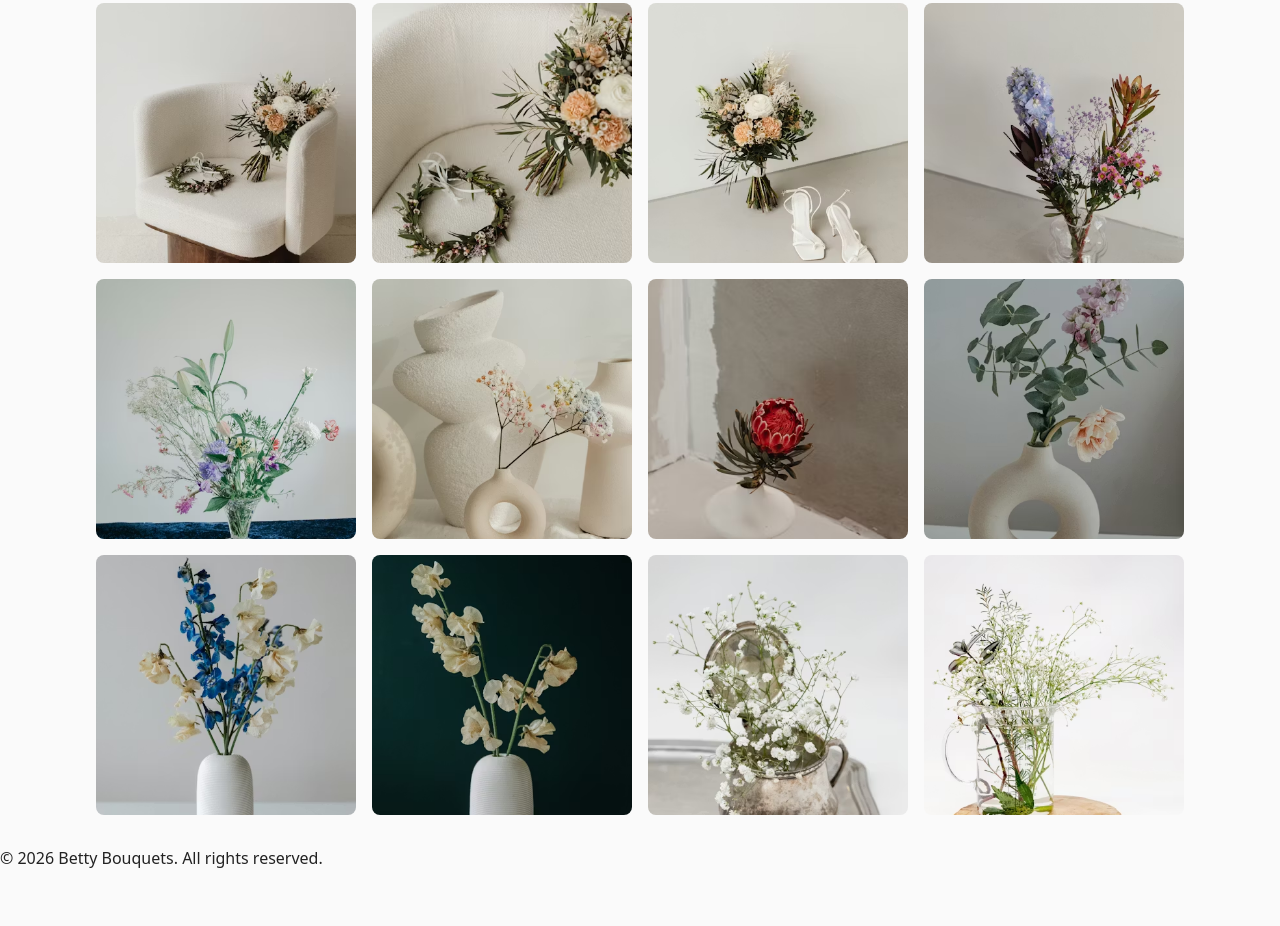
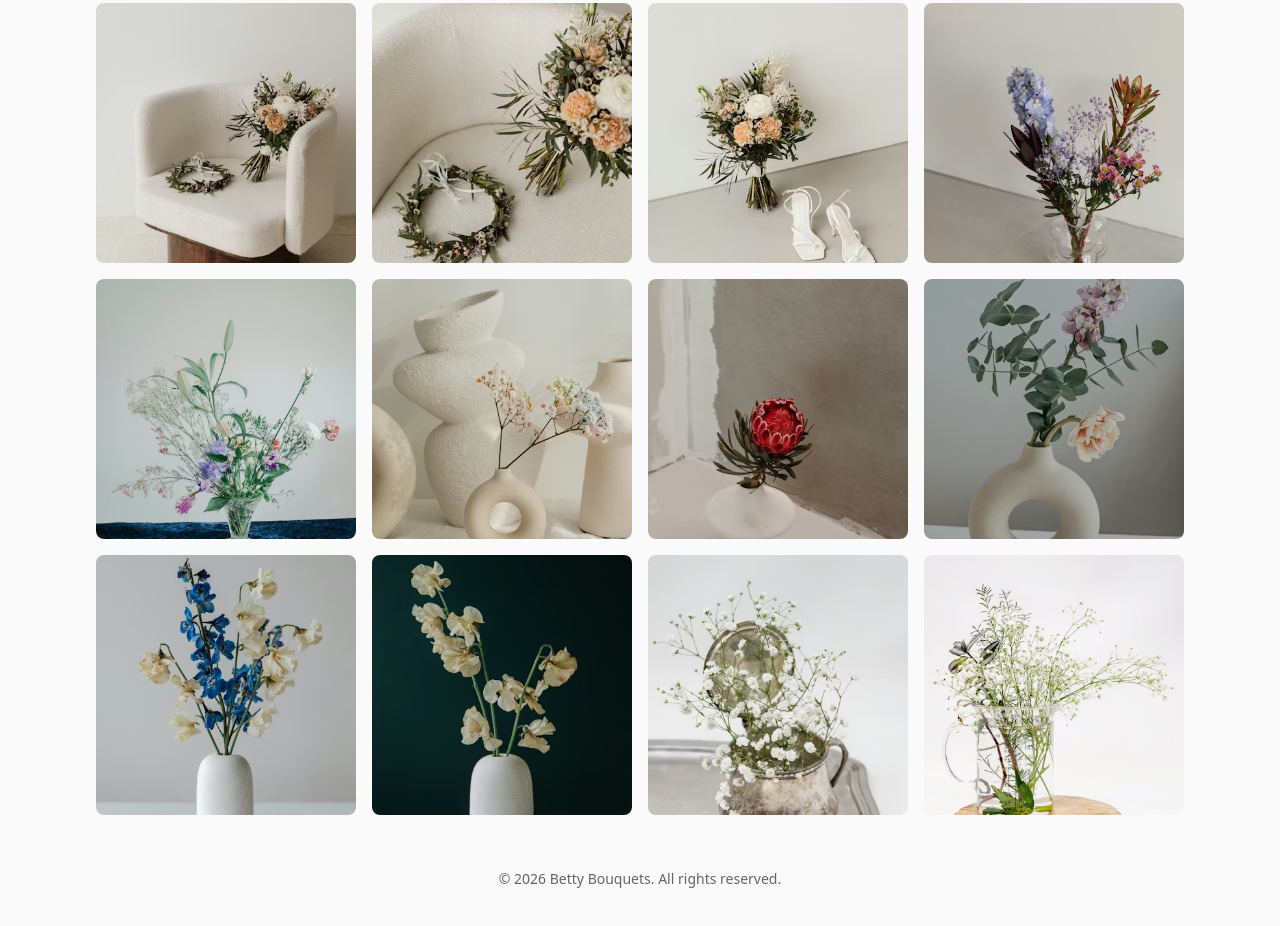
Before and after one commit to Liza-Aleks1108/Betty-Bouquets, a plain HTML site: page gallery.html in a window 1280 px wide. Shown: the part 3545-4471 px from the top of the page. Before the commit the page ends 4430 px from the top, so only its background shows below. Drawn offline with Linux system fonts and the light colour scheme.

Commit message:
Update footer

```diff
--- a/css/styles.css
+++ b/css/styles.css
@@ -38,3 +38,10 @@ body {
   transform: scale(1.05);
   box-shadow: 0 8px 20px rgba(0, 0, 0, 0.12);
 }
+
+.footer {
+  text-align: center;
+  padding: 24px 16px;
+  font-size: 14px;
+  color: #666;
+}
```
